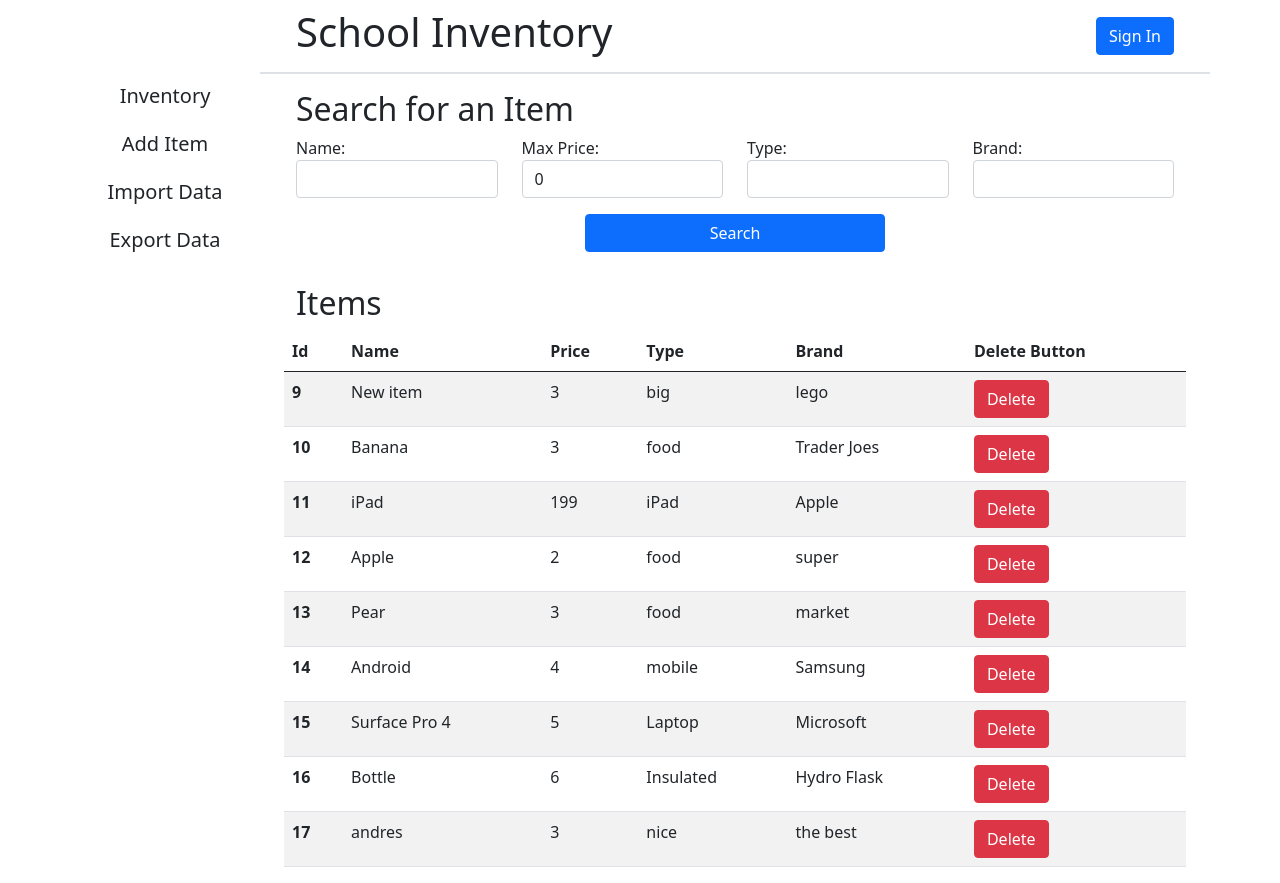
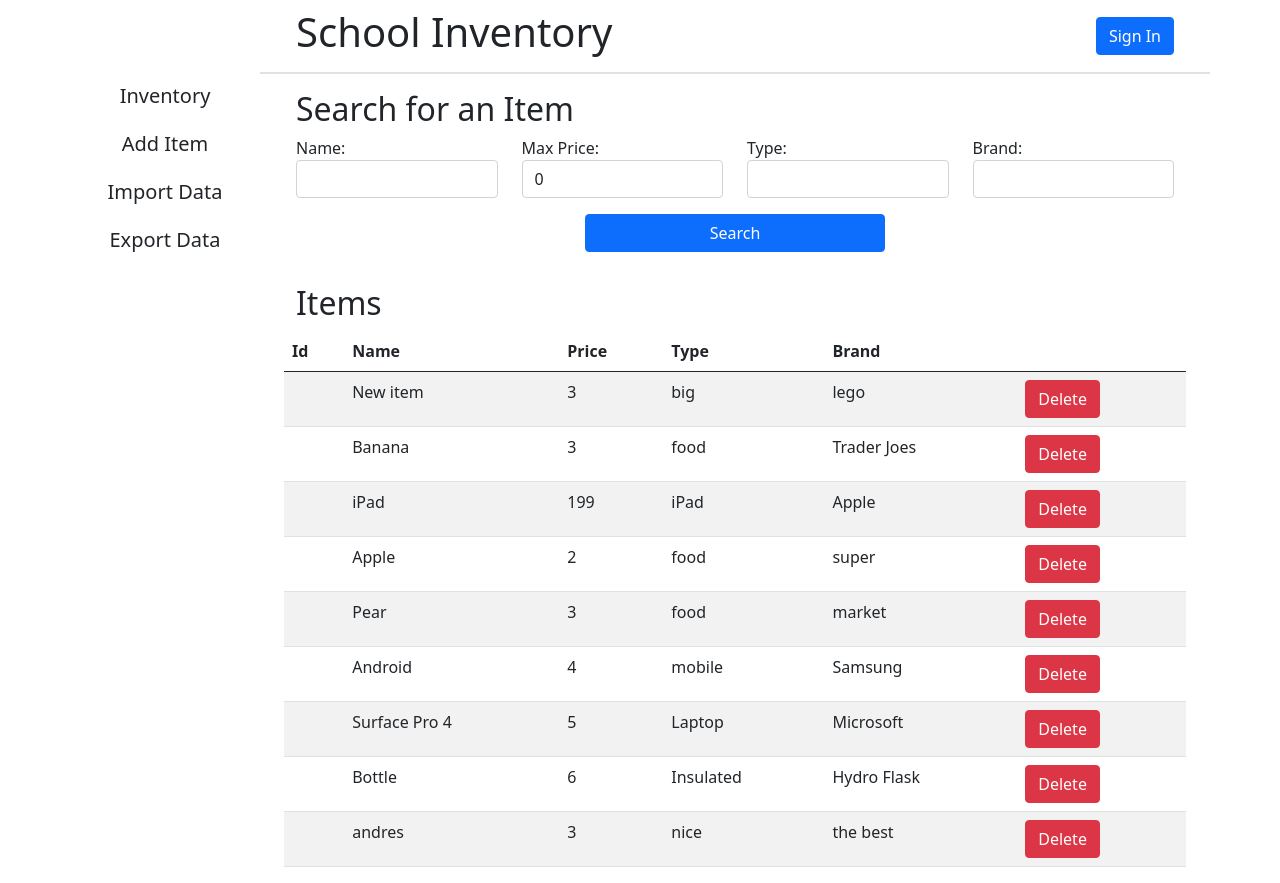
Before and after one commit to AndresRodCodes/ReactInventoryTWT, a React (Create React App) app: page / in a window 1280 px wide. Built offline with nearby package versions, Linux system fonts and the light colour scheme; data requests are answered from the project's data file.

Commit message:
Pulled items from MongoDB and displayed them on the items table.

```diff
--- a/src/App.js
+++ b/src/App.js
@@ -27,15 +27,16 @@ function App() {
   const [items, setItems] = useState({ items: [] });
   const [tab, setTab] = useState(tabs.Inventory);
 
-  const jsonServerDB = "http://localhost:3001/items";
+  // const jsonServerDB = "http://localhost:3001/items";
 
   // On application load
   useEffect(() => {
     dispatch(getItems());
-    fetch(jsonServerDB)
-      .then((response) => response.json())
-      .then((data) => setItems({ items: data }));
-  }, [dispatch]);
+    setItems({ items: mongoItems });
+    // fetch(jsonServerDB)
+    //   .then((response) => response.json())
+    //   .then((data) => setItems({ items: data }));
+  }, [dispatch, mongoItems]);
 
   const updateFilters = (searchParams) => {
     setfilters(searchParams);
@@ -46,23 +47,21 @@ function App() {
   };
 
   const addItemData = (item) => {
-    let currentData = items["items"];
-
-    const fetchOptions = {
-      method: "POST",
-      headers: {
-        "Content-Type": "application/json",
-      },
-      body: JSON.stringify(item),
-    };
-
-    fetch(jsonServerDB, fetchOptions)
-      .then((response) => response.json())
-      .then((data) => {
-        currentData.push(data);
-        setItems({ items: currentData });
-        console.log(currentData);
-      });
+    // let currentData = items["items"];
+    // const fetchOptions = {
+    //   method: "POST",
+    //   headers: {
+    //     "Content-Type": "application/json",
+    //   },
+    //   body: JSON.stringify(item),
+    // };
+    // fetch(jsonServerDB, fetchOptions)
+    //   .then((response) => response.json())
+    //   .then((data) => {
+    //     currentData.push(data);
+    //     setItems({ items: currentData });
+    //     console.log(currentData);
+    //   });
   };
 
   const addItemsToInventory = (importedItems) => {
@@ -108,17 +107,18 @@ function App() {
       return;
     }
 
-    const itemsList = items["items"];
-    const requestOptions = {
-      method: "DELETE",
-    };
-    fetch(jsonServerDB + `/${item.id}`, requestOptions).then((response) => {
-      if (response.ok) {
-        const index = itemsList.indexOf(item);
-        itemsList.splice(index, 1);
-        setItems({ items: itemsList });
-      }
-    });
+    // const itemsList = items["items"];
+    // const requestOptions = {
+    //   method: "DELETE",
+    // };
+
+    // fetch(jsonServerDB + `/${item.id}`, requestOptions).then((response) => {
+    //   if (response.ok) {
+    //     const index = itemsList.indexOf(item);
+    //     itemsList.splice(index, 1);
+    //     setItems({ items: itemsList });
+    //   }
+    // });
   };
 
   const filterItems = (data) => {
--- a/src/components/ItemsDisplay.js
+++ b/src/components/ItemsDisplay.js
@@ -2,7 +2,7 @@ function ItemsDisplay({ items, deleteItem }) {
   const showItem = (item) => {
     return (
       <tr>
-        <th>{item.id}</th>
+        <th>{item._id}</th>
         <td>{item.name}</td>
         <td>{item.price}</td>
         <td>{item.type}</td>
@@ -30,7 +30,7 @@ function ItemsDisplay({ items, deleteItem }) {
               <th scope="col">Price</th>
               <th scope="col">Type</th>
               <th scope="col">Brand</th>
-              <th scope="col">Delete Button</th>
+              <th scope="col"></th>
             </tr>
           </thead>
           <tbody>{items.map(showItem)}</tbody>
```
